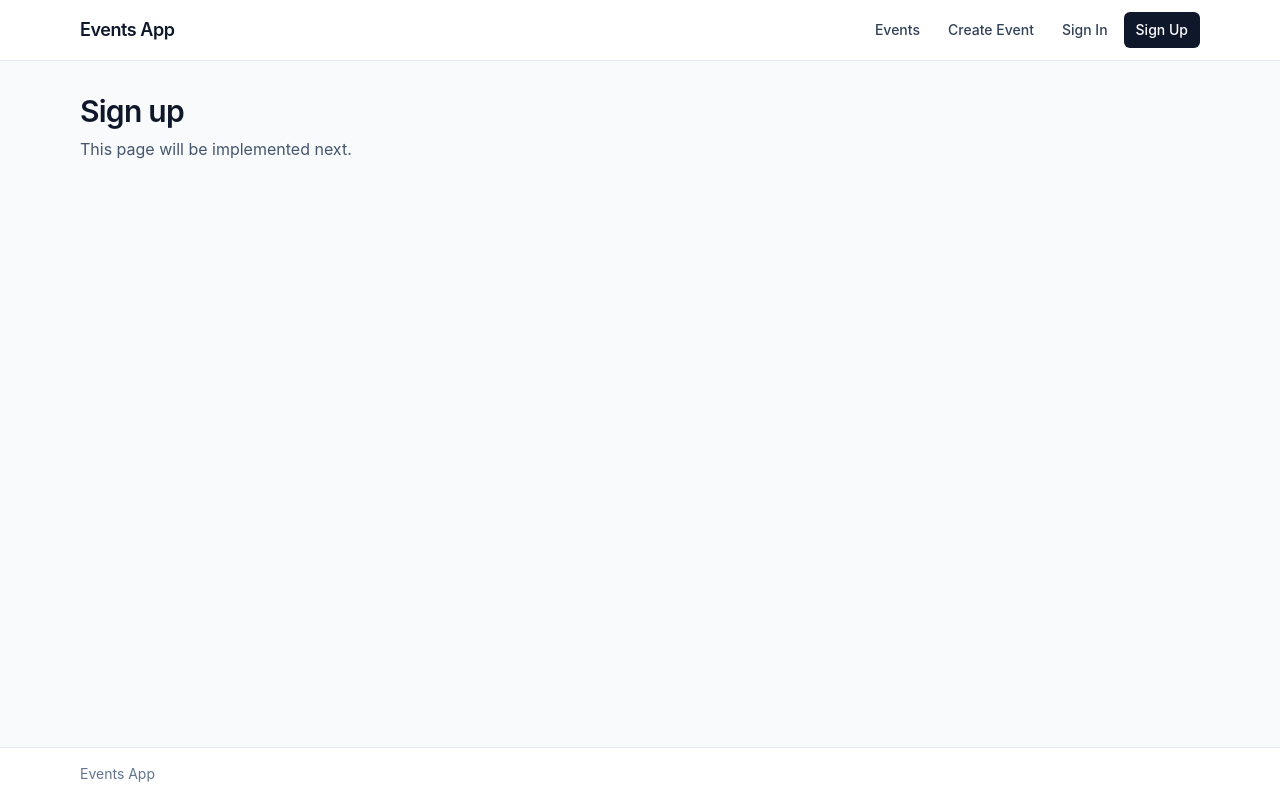
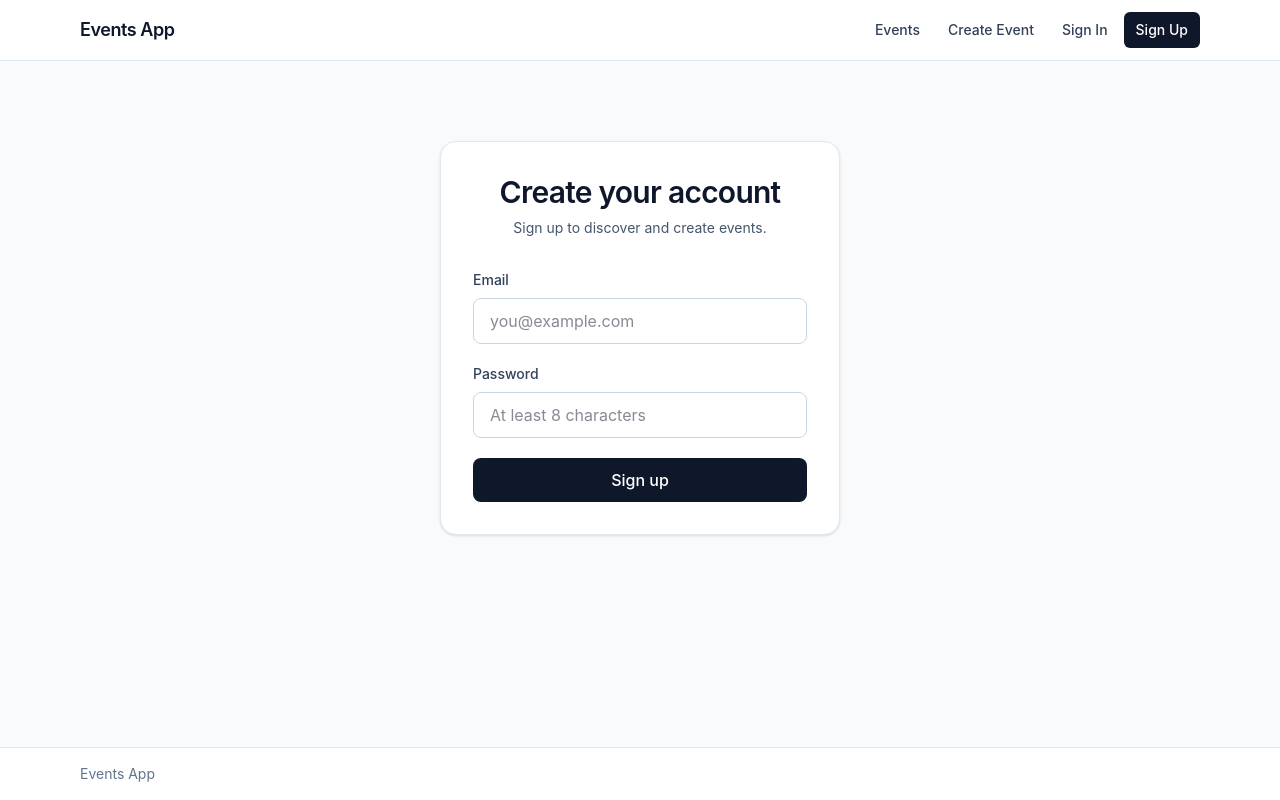
Before and after one commit to Kikanmened/events-web-app, a React (Vite) app: page /signup in a window 1280 px wide. Built offline with nearby package versions, Linux system fonts and the light colour scheme.

Commit message:
feat: add sign up form

```diff
--- a/src/pages/SignUpPage.jsx
+++ b/src/pages/SignUpPage.jsx
@@ -1,9 +1,78 @@
+import {useState} from 'react'
+
+
 function SignUpPage() {
+
+  const [email,setEmail]=useState('')
+  const [password,setPassword] =useState('')
+
+const handleSubmit=(event) => {
+  event.preventDefault()
+
+
+}
+
   return (
-    <>
-      <h1 className="text-3xl font-semibold tracking-tight text-balance">Sign up</h1>
-      <p className="mt-2 text-slate-600">This page will be implemented next.</p>
-    </>
+    <div className="mx-auto w-full max-w-md px-6 py-12">
+      <div className="rounded-2xl border border-slate-200 bg-white p-8 shadow-sm">
+        <div className="mb-8 text-center">
+          <h1 className="text-3xl font-semibold tracking-tight text-slate-900">
+            Create your account
+          </h1>
+
+          <p className="mt-2 text-sm text-slate-600">
+            Sign up to discover and create events.
+          </p>
+        </div>
+
+        <form onSubmit={handleSubmit} className="space-y-5">
+          <div>
+            <label
+              htmlFor="email"
+              className="mb-2 block text-sm font-medium text-slate-700"
+            >
+              Email
+            </label>
+
+            <input
+              id="email"
+              name="email"
+              type="email"
+              value={email}
+              onChange={(event) => setEmail(event.target.value)}
+              placeholder="you@example.com"
+              className="w-full rounded-lg border border-slate-300 px-4 py-2.5 outline-none transition focus:border-slate-500 focus:ring-2 focus:ring-slate-200"
+            />
+          </div>
+
+          <div>
+            <label
+              htmlFor="password"
+              className="mb-2 block text-sm font-medium text-slate-700"
+            >
+              Password
+            </label>
+
+            <input
+              id="password"
+              name="password"
+              type="password"
+              value={password}
+              onChange={(event)=> setPassword(event.target.value)}
+              placeholder="At least 8 characters"
+              className="w-full rounded-lg border border-slate-300 px-4 py-2.5 outline-none transition focus:border-slate-500 focus:ring-2 focus:ring-slate-200"
+            />
+          </div>
+
+          <button
+            type="submit"
+            className="w-full rounded-lg bg-slate-900 px-4 py-2.5 font-medium text-white transition hover:bg-slate-800"
+          >
+            Sign up
+          </button>
+        </form>
+      </div>
+    </div>
   )
 }
 
```
